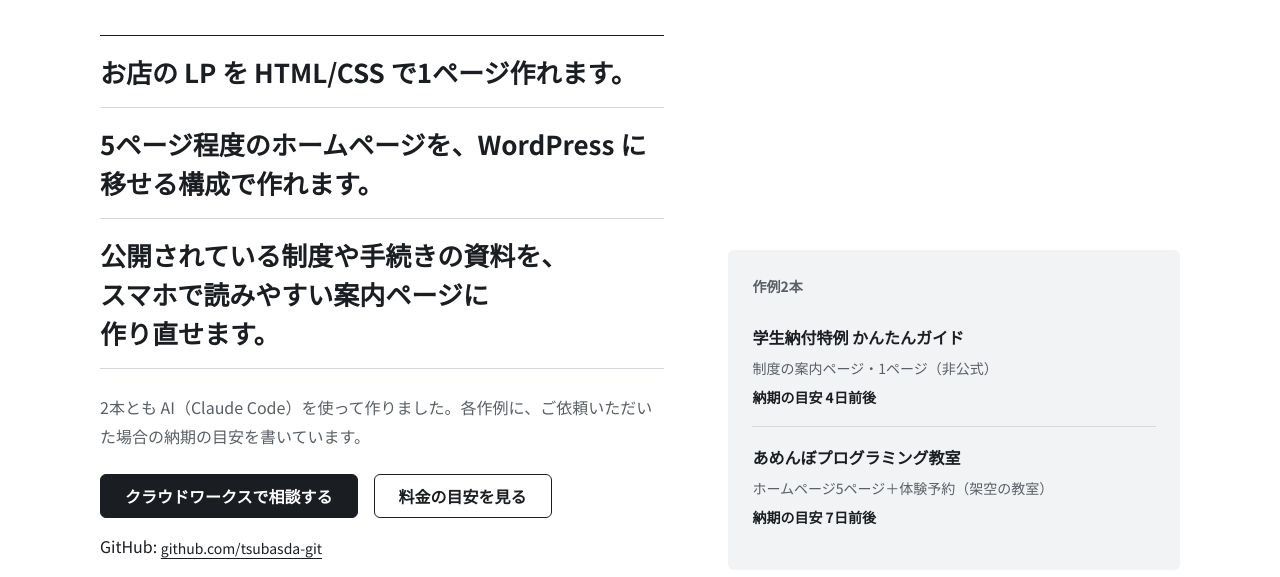
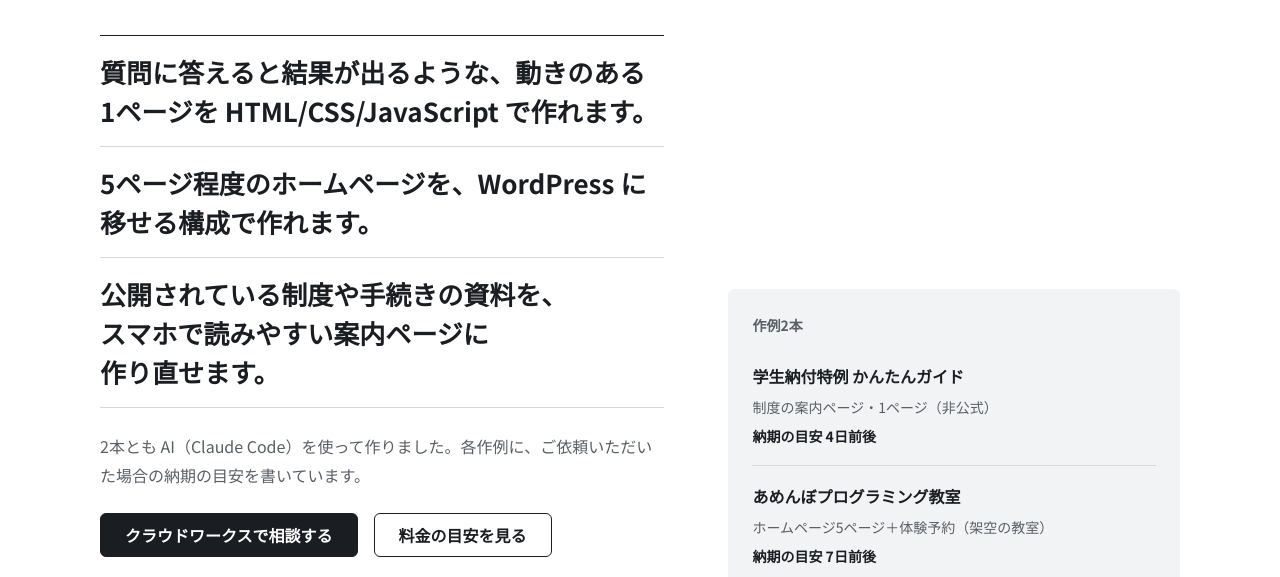
Before and after one commit to tsubasda-git/web-samples, a plain HTML site: page web-portfolio/index.html in a window 1280 px wide. Shown: the part 216-793 px from the top of the page. Drawn offline with Linux system fonts and the light colour scheme.

Commit message:
入口ページ: 冒頭の1行を作例で裏付けのある文に

```diff
--- a/web-portfolio/index.html
+++ b/web-portfolio/index.html
@@ -23,7 +23,7 @@
     <div>
       <h1 class="intro__title" id="intro-title"><span class="intro__title-name">kbytsubasa</span><span class="vh"> の</span>Web 制作の作例</h1>
       <ul class="can">
-        <li>お店の LP を HTML/CSS で1ページ作れます。</li>
+        <li>質問に答えると結果が出るような、動きのある1ページを HTML/CSS/JavaScript で作れます。</li>
         <li>5ページ程度のホームページを、WordPress に移せる構成で作れます。</li>
         <li>公開されている制度や手続きの資料を、スマホで読みやすい案内ページに作り直せます。</li>
       </ul>
```
